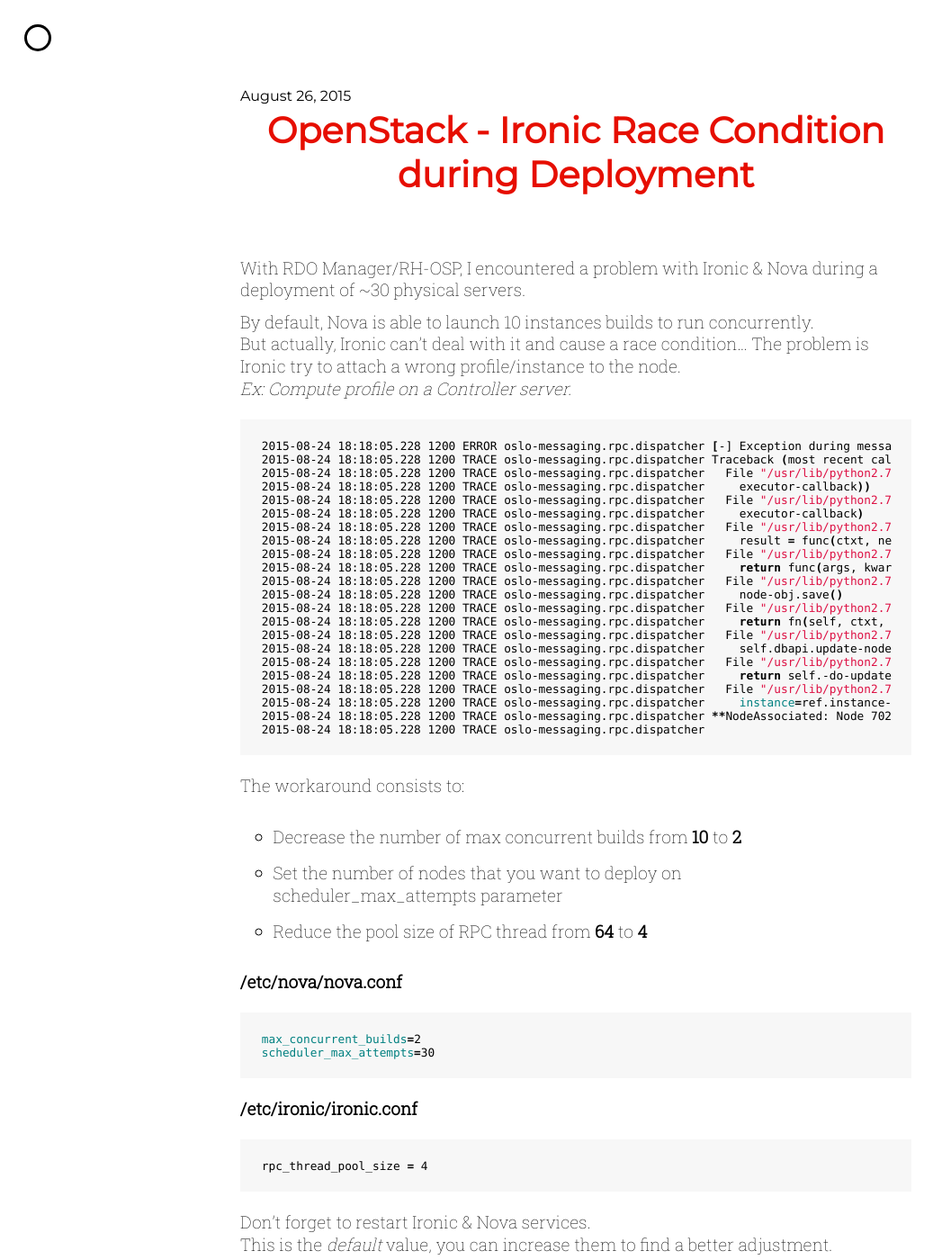
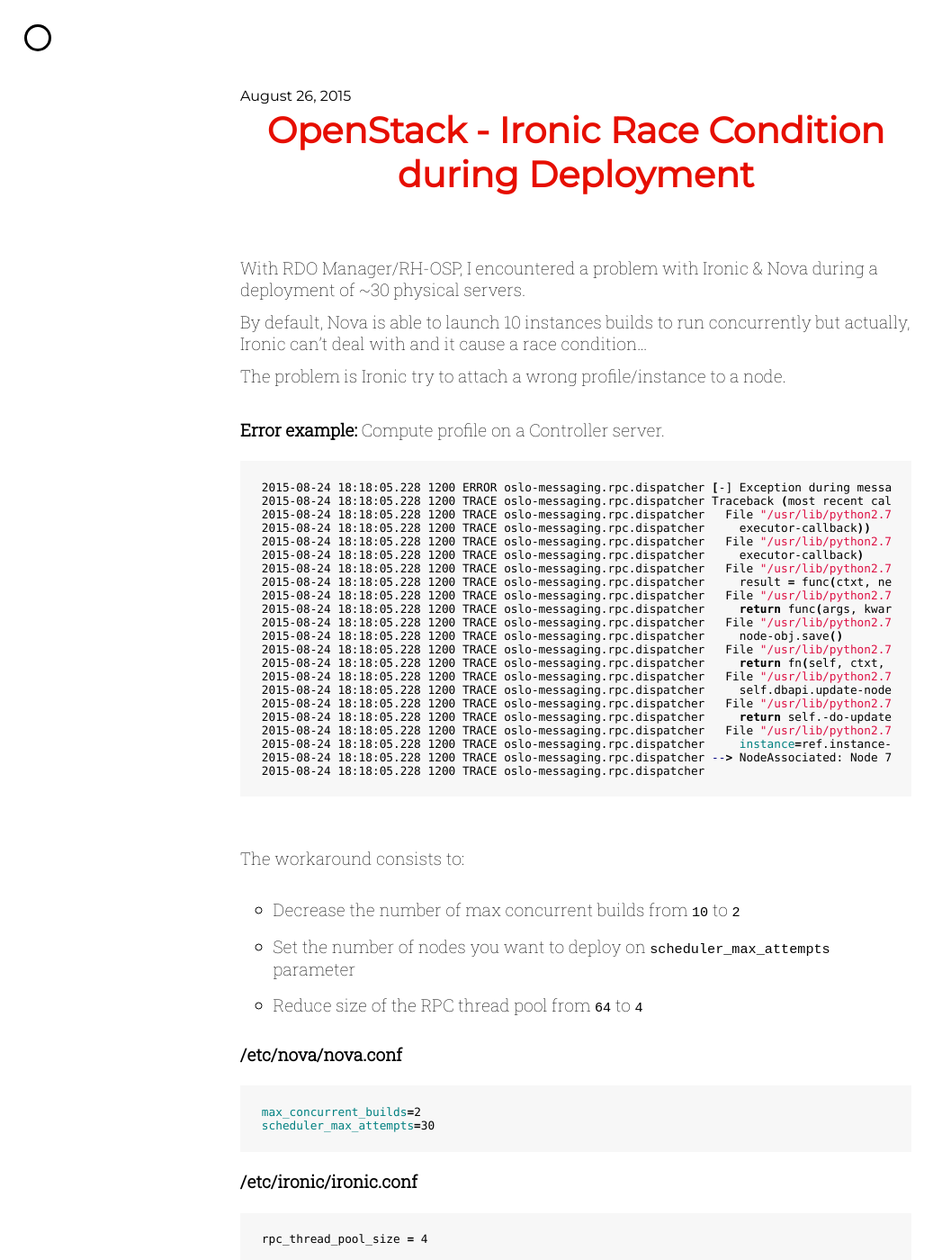
Before and after one commit to gchenuet/gchenuet.github.io, a Jekyll site: the page built from _posts/2015-08-26-ironic-race-condition-rdo-manager.markdown, in a window 1280 px wide and 1400 px high. Shown: the whole window at 90% size, without its empty margins (0-1047 px from the left). Built offline with Jekyll 4.4.1, drawn with Linux system fonts in a browser that asks for light colours; nearby versions of some CDN libraries; some of the changed text lies outside the part shown.

Commit message:
Fixing mardown typos

```diff
--- a/_posts/2014-10-22-useful-commands-for-web-services.markdown
+++ b/_posts/2014-10-22-useful-commands-for-web-services.markdown
@@ -1,12 +1,12 @@
 ---
 layout: post
-title:  "Useful commands for web services"
+title:  "Web - Useful commands for web services"
 date:   2014-10-22 18:56:51
 categories: web server commands
 tags: [useful commands, logs, nginx, apache, web]
 ---
 Some helpful commands for web services:
-<!--excerpt-->
+
 #### List of currently established connections:
 
 {% highlight bash %}
--- a/_posts/2015-06-26-varnish-cheat-sheet.markdown
+++ b/_posts/2015-06-26-varnish-cheat-sheet.markdown
@@ -41,7 +41,7 @@
 varnishlog -c -o RxURL post/123.htm
 {% endhighlight %}
 
-#### Look at a a backend request of a specific URL:
+#### Look at a backend request of a specific URL:
 
 {% highlight bash %}
 varnishlog -b -o TxURL post/123.htm
--- a/_posts/2015-08-26-ironic-race-condition-rdo-manager.markdown
+++ b/_posts/2015-08-26-ironic-race-condition-rdo-manager.markdown
@@ -7,11 +7,12 @@
 ---
 With RDO Manager/RH-OSP, I encountered a problem with Ironic & Nova during a deployment of ~30 physical servers.
 
-By default, Nova is able to launch 10 instances builds to run concurrently.
-But actually, Ironic can't deal with it and cause a race condition...
-<!--excerpt-->
-The problem is Ironic try to attach a wrong profile/instance to the node.
-_Ex: Compute profile on a Controller server._
+By default, Nova is able to launch 10 instances builds to run concurrently but actually, Ironic can't deal with and it cause a race condition...
+
+The problem is Ironic try to attach a wrong profile/instance to a node.
+
+<br/>
+**Error example:** Compute profile on a Controller server.
 
 {% highlight bash %}
 2015-08-24 18:18:05.228 1200 ERROR oslo-messaging.rpc.dispatcher [-] Exception during message handling: Node 702d0321-5e9d-49f2-b914-0831bcbdfebd is associated with instance ccc2dc87-81b1-4769-8019-ffa5e3ecb979.
@@ -34,15 +35,17 @@
 2015-08-24 18:18:05.228 1200 TRACE oslo-messaging.rpc.dispatcher     return self.-do-update-node(node-id, values)
 2015-08-24 18:18:05.228 1200 TRACE oslo-messaging.rpc.dispatcher   File "/usr/lib/python2.7/site-packages/ironic/db/sqlalchemy/api.py", line 364, in do-update-node
 2015-08-24 18:18:05.228 1200 TRACE oslo-messaging.rpc.dispatcher     instance=ref.instance-uuid)
-2015-08-24 18:18:05.228 1200 TRACE oslo-messaging.rpc.dispatcher **NodeAssociated: Node 702d0321-5e9d-49f2-b914-0831bcbdfebd is associated with instance ccc2dc87-81b1-4769-8019-ffa5e3ecb979.**
+2015-08-24 18:18:05.228 1200 TRACE oslo-messaging.rpc.dispatcher --> NodeAssociated: Node 702d0321-5e9d-49f2-b914-0831bcbdfebd is associated with instance ccc2dc87-81b1-4769-8019-ffa5e3ecb979. <--
 2015-08-24 18:18:05.228 1200 TRACE oslo-messaging.rpc.dispatcher
 {% endhighlight %}
 
+<br/>
+
 The workaround consists to:
-*    Decrease the number of max concurrent builds from **10** to **2**
-*    Set the number of nodes that you want to deploy on scheduler_max_attempts
-     parameter
-*    Reduce the pool size of RPC thread from **64** to **4**
+
+* Decrease the number of max concurrent builds from `10` to `2`
+* Set the number of nodes you want to deploy on `scheduler_max_attempts` parameter
+* Reduce size of the RPC thread pool from `64` to `4`
 
 **/etc/nova/nova.conf**
 {% highlight bash %}
@@ -57,6 +60,8 @@
 
 
 Don't forget to restart Ironic & Nova services.
-This is the _default_ value, you can increase them to find a better adjustment.
 
-More info: https://access.redhat.com/solutions/2171011
+This is the _minimum_ values, you can increase them to find a better adjustment.
+
+<br/>
+More information [here](https://access.redhat.com/solutions/2171011)
```
Also changed, not shown: other parts of _posts/2015-06-26-varnish-cheat-sheet.markdown (+2 -2 lines), _posts/2014-11-17-adding-a-trusted-certificate-on-uniFi-controller.markdown (+7 -7 lines).
